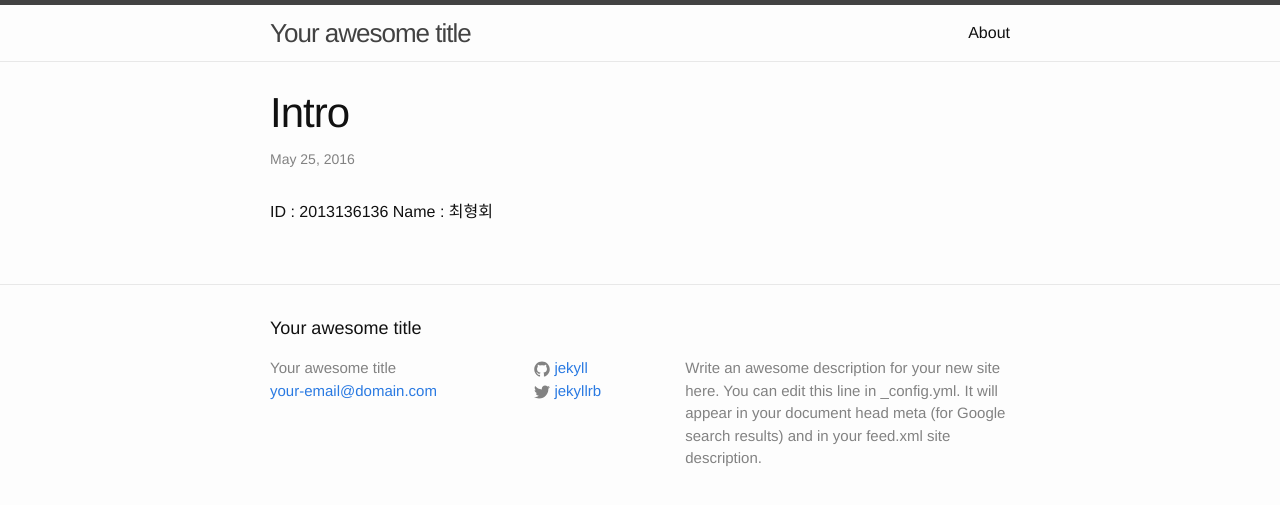
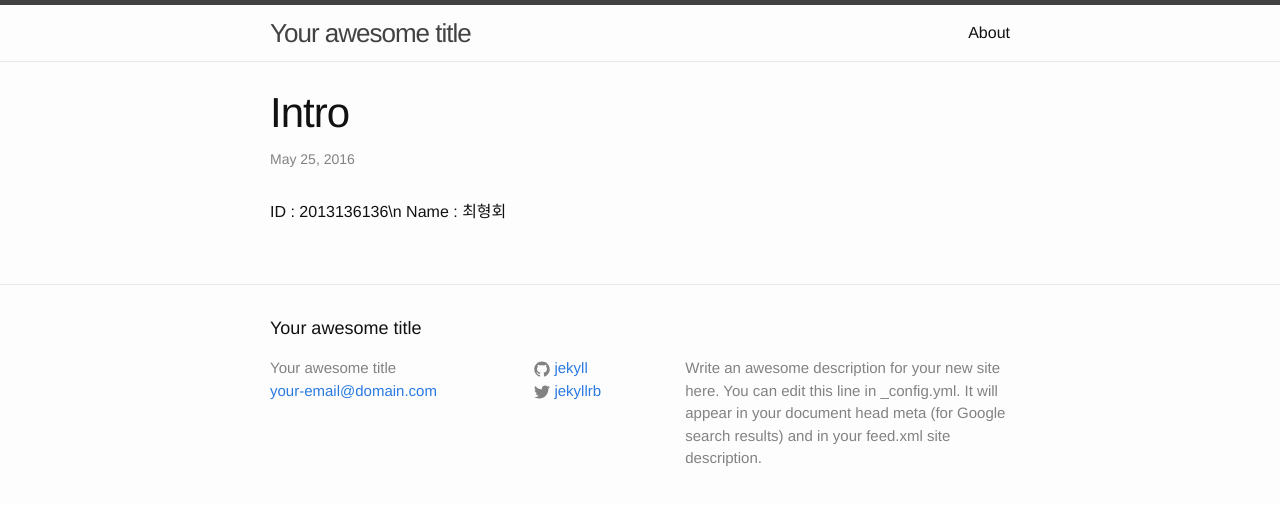
Before and after one commit to chyeonghoi/chyeonghoi.github.io, a Jekyll site: the page built from _posts/2016-05-25-Intro.markdown, in a window 1280 px wide. Shown: the top 505 px of the page. Built offline with Jekyll 4.4.1, drawn with Linux system fonts in a browser that asks for light colours.

```diff
--- a/_posts/2016-05-25-Intro.markdown
+++ b/_posts/2016-05-25-Intro.markdown
@@ -4,7 +4,7 @@ title:  "Intro"
 date:   2016-05-25 11:55:30 +0900
 categories: jekyll update
 ---
-ID : 2013136136
+ID : 2013136136\n
 Name : 최형회
 
 [jekyll-docs]: http://jekyllrb.com/docs/home
```
